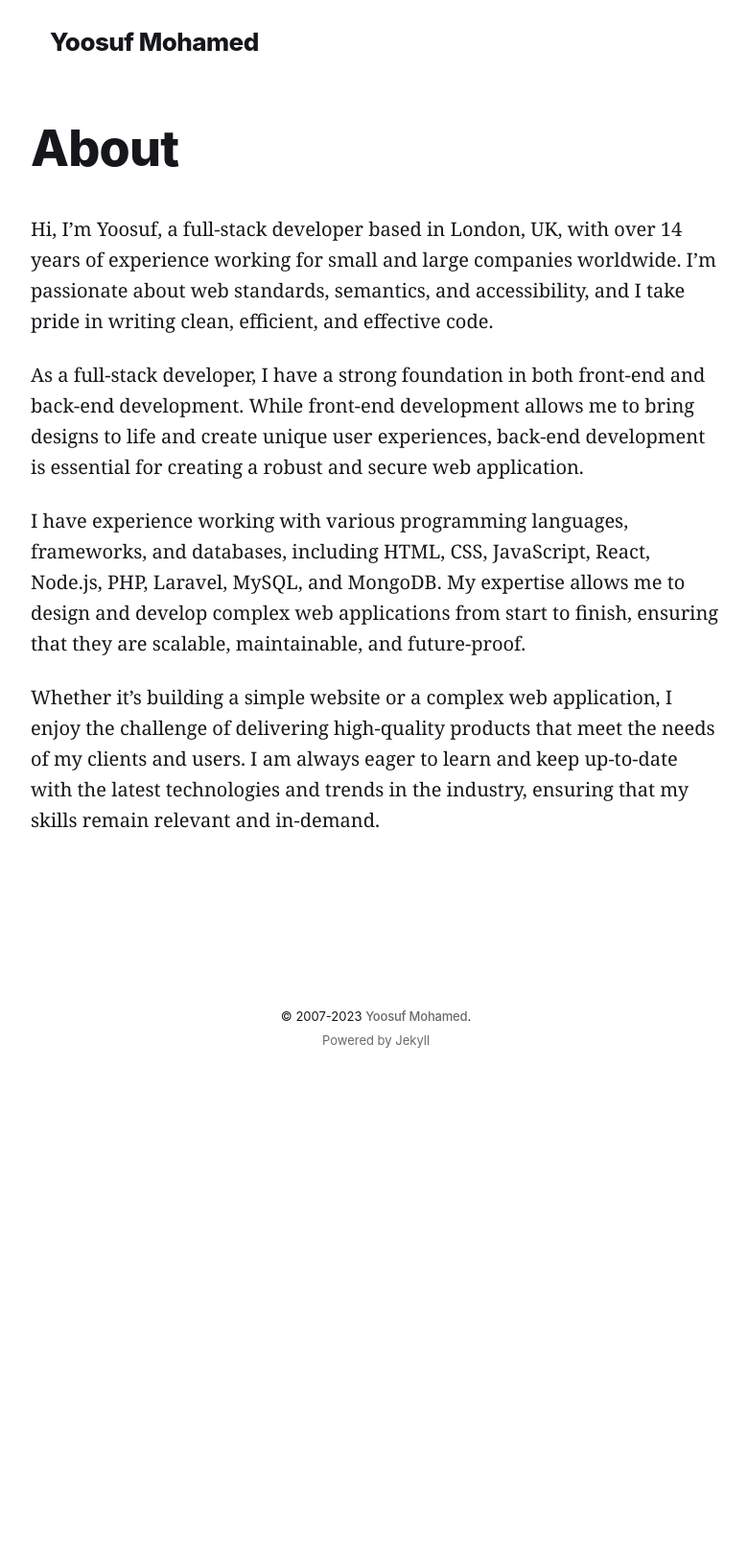
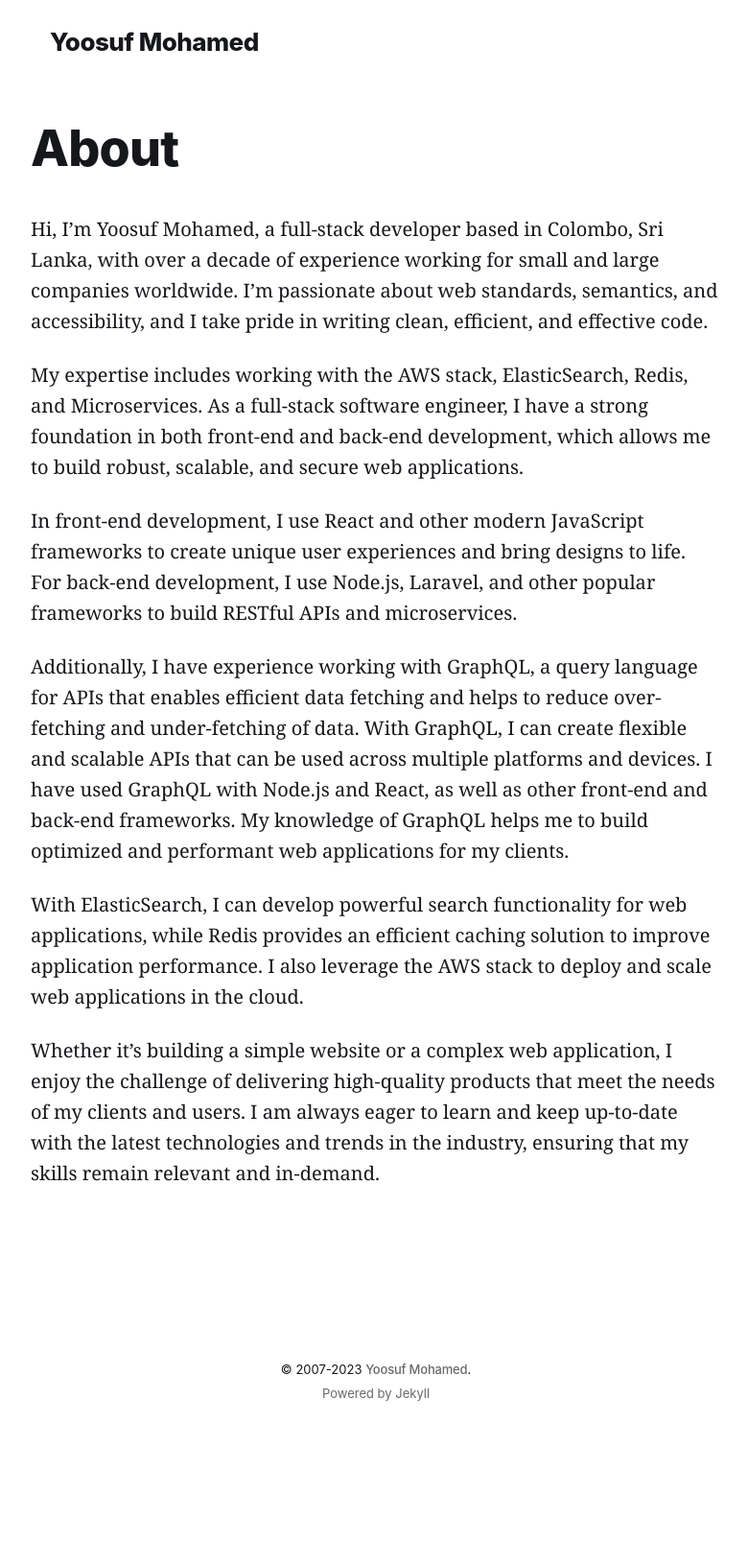
Before and after one commit to yoosuf/yoosuf.github.io, a Jekyll site: the page built from about.md, in a window 1280 px wide. Shown: the whole page at 96% size, without its empty margins (248-1028 px from the left). Built offline with Jekyll 4.4.1, drawn with Linux system fonts in a browser that asks for light colours; before the commit the page ends 1238 px from its top, so only the background shows below that.

Commit message:
Updates ...

```diff
--- a/_sass/screen.scss
+++ b/_sass/screen.scss
@@ -2053,7 +2053,7 @@ iframe.instagram-media + script + :not([id]) {
     }
     .site-footer .copyright,
     .site-footer .copyright a {
-        color: #fff;
+        color: #000;
         font-size: 1.5rem;
     }
     .site-footer .copyright {
--- a/about.md
+++ b/about.md
@@ -1,14 +1,18 @@
 ---
 layout: page
 title: About
-description: Yoosuf, a software engineer and entrepreneur. Love creating great User Experience for users. Working on one thing at a time.
+description: Yoosuf, a full stack software engineer and entrepreneur. Love creating great User Experience for users.
 permalink: /about/
 ---
 
-Hi, I'm Yoosuf, a full-stack developer based in London, UK, with over 14 years of experience working for small and large companies worldwide. I'm passionate about web standards, semantics, and accessibility, and I take pride in writing clean, efficient, and effective code.
+Hi, I'm Yoosuf Mohamed, a full-stack developer based in Colombo, Sri Lanka, with over a decade of experience working for small and large companies worldwide. I'm passionate about web standards, semantics, and accessibility, and I take pride in writing clean, efficient, and effective code.
 
-As a full-stack developer, I have a strong foundation in both front-end and back-end development. While front-end development allows me to bring designs to life and create unique user experiences, back-end development is essential for creating a robust and secure web application.
+My expertise includes working with the AWS stack, ElasticSearch, Redis, and Microservices. As a full-stack software engineer, I have a strong foundation in both front-end and back-end development, which allows me to build robust, scalable, and secure web applications.
 
-I have experience working with various programming languages, frameworks, and databases, including HTML, CSS, JavaScript, React, Node.js, PHP, Laravel, MySQL, and MongoDB. My expertise allows me to design and develop complex web applications from start to finish, ensuring that they are scalable, maintainable, and future-proof.
+In front-end development, I use React and other modern JavaScript frameworks to create unique user experiences and bring designs to life. For back-end development, I use Node.js, Laravel, and other popular frameworks to build RESTful APIs and microservices.
+
+Additionally, I have experience working with GraphQL, a query language for APIs that enables efficient data fetching and helps to reduce over-fetching and under-fetching of data. With GraphQL, I can create flexible and scalable APIs that can be used across multiple platforms and devices. I have used GraphQL with Node.js and React, as well as other front-end and back-end frameworks. My knowledge of GraphQL helps me to build optimized and performant web applications for my clients.
+
+With ElasticSearch, I can develop powerful search functionality for web applications, while Redis provides an efficient caching solution to improve application performance. I also leverage the AWS stack to deploy and scale web applications in the cloud.
 
 Whether it's building a simple website or a complex web application, I enjoy the challenge of delivering high-quality products that meet the needs of my clients and users. I am always eager to learn and keep up-to-date with the latest technologies and trends in the industry, ensuring that my skills remain relevant and in-demand.
--- a/index.html
+++ b/index.html
@@ -11,7 +11,8 @@ layout: page
 </h1>
 <p>
   I build things using React, Node, Ruby, PHP, and more. Currently, I’m a
-  Software Engineer working on Project Rooster at Crew Digital, Colombo, Sri
+  Software Engineer working on Project Rooster at
+  <a href="https://crew.lk/" target="_blank">Crew Digital</a>, Colombo, Sri
   Lanka.
 </p>
 
```
